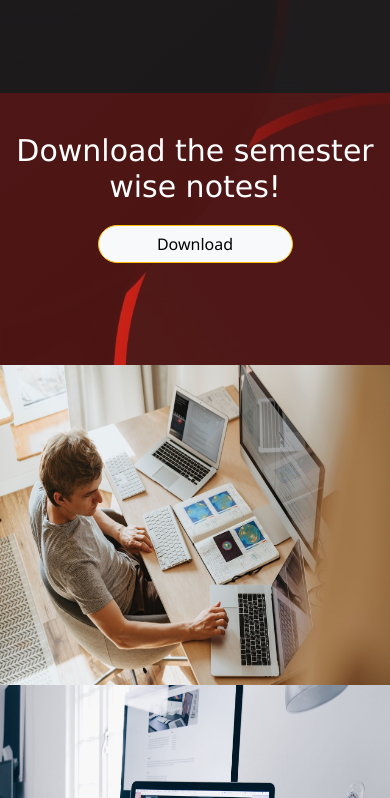
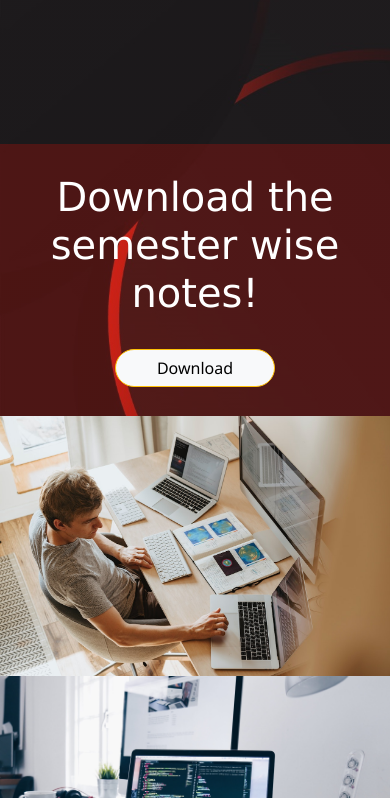
Before and after one commit to LakshayBabbar/CodeWor, a plain HTML site: page index.html in a window 390 px wide. Shown: the part 746-1544 px from the top of the page. Drawn offline with nearby package versions, Linux system fonts and the light colour scheme.

Commit message:
Update style.css (stable)

```diff
--- a/CSS/style.css
+++ b/CSS/style.css
@@ -37,7 +37,6 @@ body {
   #nav a:hover::before{
     width: 100%;
   }
-
 /* CONTENT PORTION */
 .c1 {
     color: aliceblue;
@@ -66,7 +65,9 @@ body {
       width: 0;
     }
 }
-
+.c1 h1 span{
+  color: rgb(252, 51, 51);
+}
 hr.divider {
     height: 0.3rem;
     max-width: 6.25rem;
@@ -74,11 +75,9 @@ hr.divider {
     background-color: #d02323;
     opacity: 1;
   }
-
   hr.divider-light {
     background-color: #fff;
   }
-
 .c2 {
     font-size: 20px;
     color: aliceblue;
@@ -94,40 +93,36 @@ hr.divider {
 .c2 p {
     font-size: 2rem;
 }
-
 .c3{
     height: 17rem;
     background-color: rgba(255, 12, 4, 0.216);
+    display: flex;
+    flex-direction: column;
+    align-items:center;
+    justify-content: center;
 }
 .c3 h2{
-    text-align: center;
-    padding-top: 60px;
     color: #fff;
     font-weight: 700;
     font-size: 45px;
-    margin-bottom: 20px;
+    text-align: center;
+    margin-bottom: 2rem;
     font-family:'Lucida Sans', 'Lucida Sans Regular', 'Lucida Grande', 'Lucida Sans Unicode', Geneva, Verdana, sans-serif;
 }
-
 .btn {
     border-radius: 40px;
     font-weight: 500;
     width: 17vw;
 }
-
 .c4 {
-    height: 31rem;
     display: flex;
 }
-
 img {
-    height: 31rem;
     width: 33.3%;
 }
 /* END OF CONTENT PORTION */
 
 /* FOOTER */
-
 footer{
     background: rgb(17, 17, 17);
     height: auto;
@@ -139,7 +134,6 @@ footer{
     left: 0;
     right: 0;
 }
-
 .footer-content {
     display: flex;
     align-items: center;
@@ -160,7 +154,6 @@ footer{
     line-height: 28px;
     font-size:16px;
 }
-
 .socials {
     list-style: none;
     display: flex;
@@ -168,7 +161,6 @@ footer{
     justify-content: center;
     margin: 1rem 0 1rem 0;
 }
-
 .socials li {
     margin: 0 10px;
 }
@@ -176,16 +168,13 @@ footer{
     text-decoration: none;
     color: #fff;
 }
-
 .socials a i{
     font-size: 1.4rem;
     transition: color .4s ease;
 }
-
 .socials a:hover i{
     color: aqua;
 }
-
 .footer-bottom {
     background: rgb(0, 0, 0,0.5);
     width: 100vw;
@@ -208,7 +197,7 @@ footer{
 /* RESPONSIVE */
 @media screen and (max-width: 768px) {
     .c1 {
-      margin-top: 6rem;
+      margin-top: 9.2rem;
     }
     .c1 h1 {
       font-size: 4rem;
@@ -222,44 +211,19 @@ footer{
       font-size: 1.4rem;
     }
     .c3 h2{
-      padding-top: 40px;
-      padding-left: 5px;
-      padding-right: 5px;
       font-weight: 500;
-      font-size: 30px;
+      font-size: 2.5rem;
+    }
+    .btn{
+      width: 10rem;
     }
   }
-  @media screen and (max-width: 504px) {
-    .btn{
-      width: 50vw;
-    }
-  }
-@media screen and (max-width: 1497px) {
+@media screen and (max-width: 768px) {
   .c4{
-    height: 20rem;
+    flex-direction: column;
   }
   img{
-    height: 20rem;
-  }
-}
-@media screen and (max-width: 1030px) {
-  .c4{
-    display: block;
-    height: 90rem;
-  }
-  img{
-    width: 100%;
-    height: 30rem;
-  }
-}
-@media screen and (max-width: 500px) {
-  .c4{
-    display: block;
-    height: 60rem;
-  }
-  img{
-    width: 100%;
-    height: 20rem;
+    width: 100%
   }
 }
 /* END OF RESPONSIVE */
```
